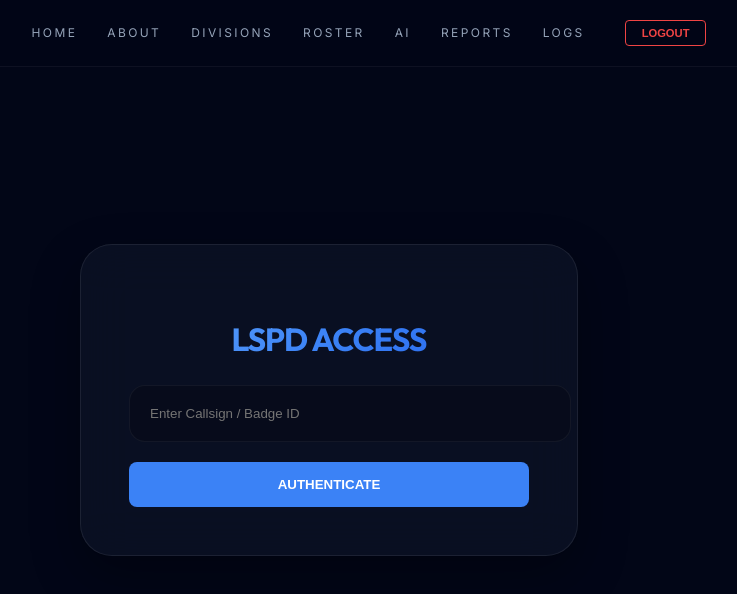
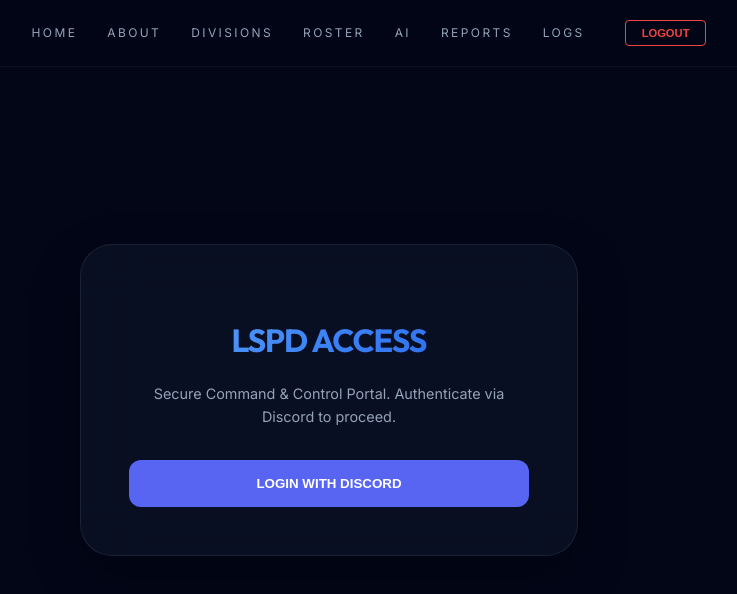
Before and after one commit to morkelchristan-cpu/zhpd-website, a Next.js app: page /login in a window 1280 px wide. Shown: the top 594 px of the page, without its empty margins (311-1048 px from the left). Built offline with nearby package versions, Linux system fonts and the light colour scheme.

Commit message:
Updated login page.

```diff
--- a/app/login/page.tsx
+++ b/app/login/page.tsx
@@ -1,34 +1,56 @@
 'use client';
 import { useState } from 'react';
-import { useRouter } from 'next/navigation';
 
 export default function LoginPage() {
-  const [callsign, setCallsign] = useState('');
-  const router = useRouter();
+  const [loading, setLoading] = useState(false);
 
-  const handleLogin = (e: React.FormEvent) => {
-    e.preventDefault();
-    // Simulate authentication
-    localStorage.setItem('user_session', 'active');
-    router.push('/'); // Send them to the main portal after login
+  // NOTE: Replace these placeholders with your actual Discord application details
+  // from the Discord Developer Portal.
+  const CLIENT_ID = '1526288087095705680';
+  const REDIRECT_URI = encodeURIComponent('http://192.168.110.157:3000/api/auth/callback/discord');
+  const DISCORD_AUTH_URL = `https://discord.com/api/oauth2/authorize?client_id=${CLIENT_ID}&redirect_uri=${REDIRECT_URI}&response_type=code&scope=identify`;
+
+  const handleDiscordLogin = () => {
+    setLoading(true);
+    window.location.href = DISCORD_AUTH_URL;
   };
 
   return (
-    <main style={{ height: '100vh', display: 'flex', alignItems: 'center', justifyContent: 'center', background: '#020617' }}>
-      <div className="glass-card" style={{ maxWidth: '400px', width: '100%', textAlign: 'center' }}>
-        <h1 className="gradient-text" style={{ fontSize: '2rem', marginBottom: '20px' }}>LSPD ACCESS</h1>
-        <form onSubmit={handleLogin}>
-          <input
-            type="text"
-            placeholder="Enter Callsign / Badge ID"
-            value={callsign}
-            onChange={(e) => setCallsign(e.target.value)}
-            style={{ width: '100%', padding: '15px', marginBottom: '20px', borderRadius: '8px', border: '1px solid #334', background: 'transparent', color: '#fff' }}
-          />
-          <button type="submit" style={{ width: '100%', padding: '15px', background: '#3b82f6', border: 'none', borderRadius: '8px', color: '#fff', fontWeight: 'bold', cursor: 'pointer' }}>
-            AUTHENTICATE
-          </button>
-        </form>
+    <main style={{
+      height: '100vh',
+      display: 'flex',
+      alignItems: 'center',
+      justifyContent: 'center',
+      background: '#020617'
+    }}>
+      <div className="glass-card" style={{
+        maxWidth: '400px',
+        width: '100%',
+        textAlign: 'center',
+        padding: '48px'
+      }}>
+        <h1 className="gradient-text" style={{ fontSize: '2rem', marginBottom: '16px' }}>LSPD ACCESS</h1>
+        <p style={{ color: '#94a3b8', marginBottom: '32px', fontSize: '0.9rem' }}>
+          Secure Command & Control Portal. Authenticate via Discord to proceed.
+        </p>
+
+        <button
+          onClick={handleDiscordLogin}
+          disabled={loading}
+          style={{
+            width: '100%',
+            padding: '16px',
+            background: '#5865F2',
+            border: 'none',
+            borderRadius: '12px',
+            color: '#fff',
+            fontWeight: '600',
+            cursor: 'pointer',
+            transition: 'opacity 0.2s'
+          }}
+        >
+          {loading ? 'REDIRECTING...' : 'LOGIN WITH DISCORD'}
+        </button>
       </div>
     </main>
   );
```
